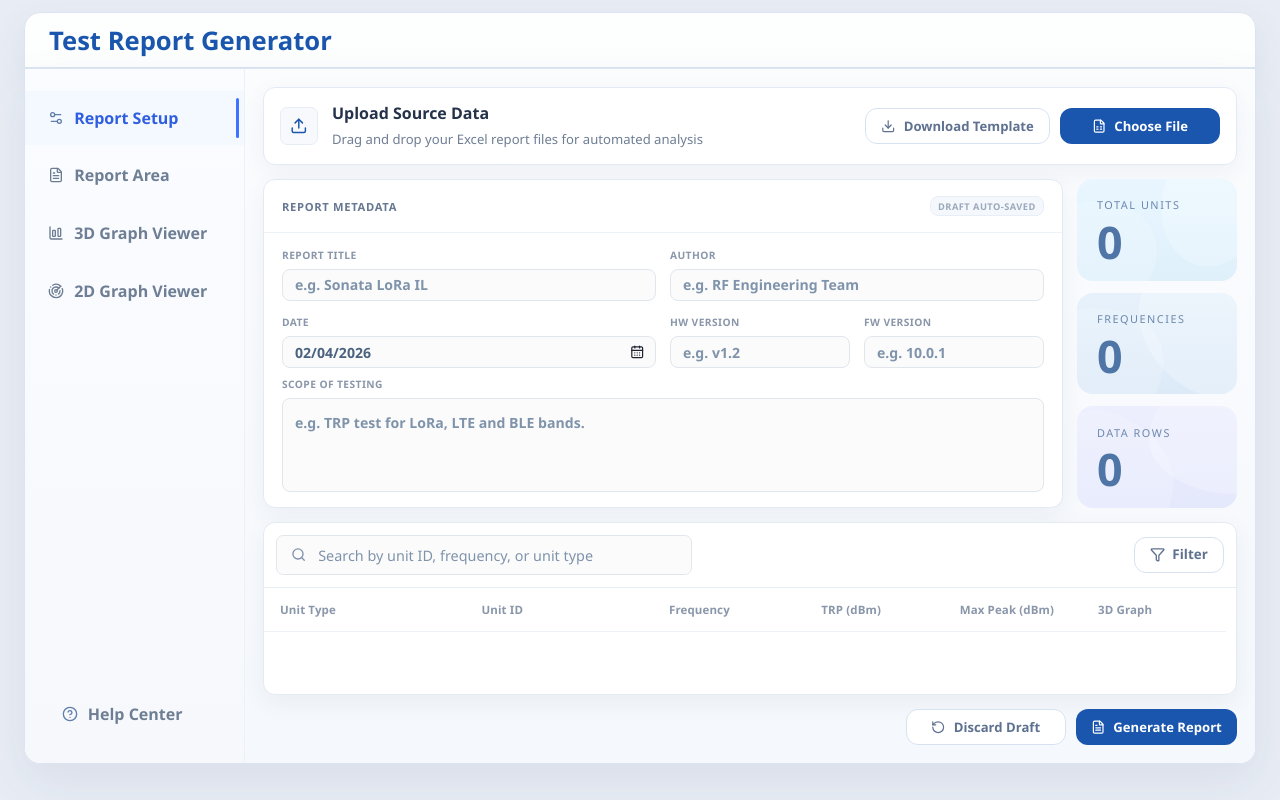
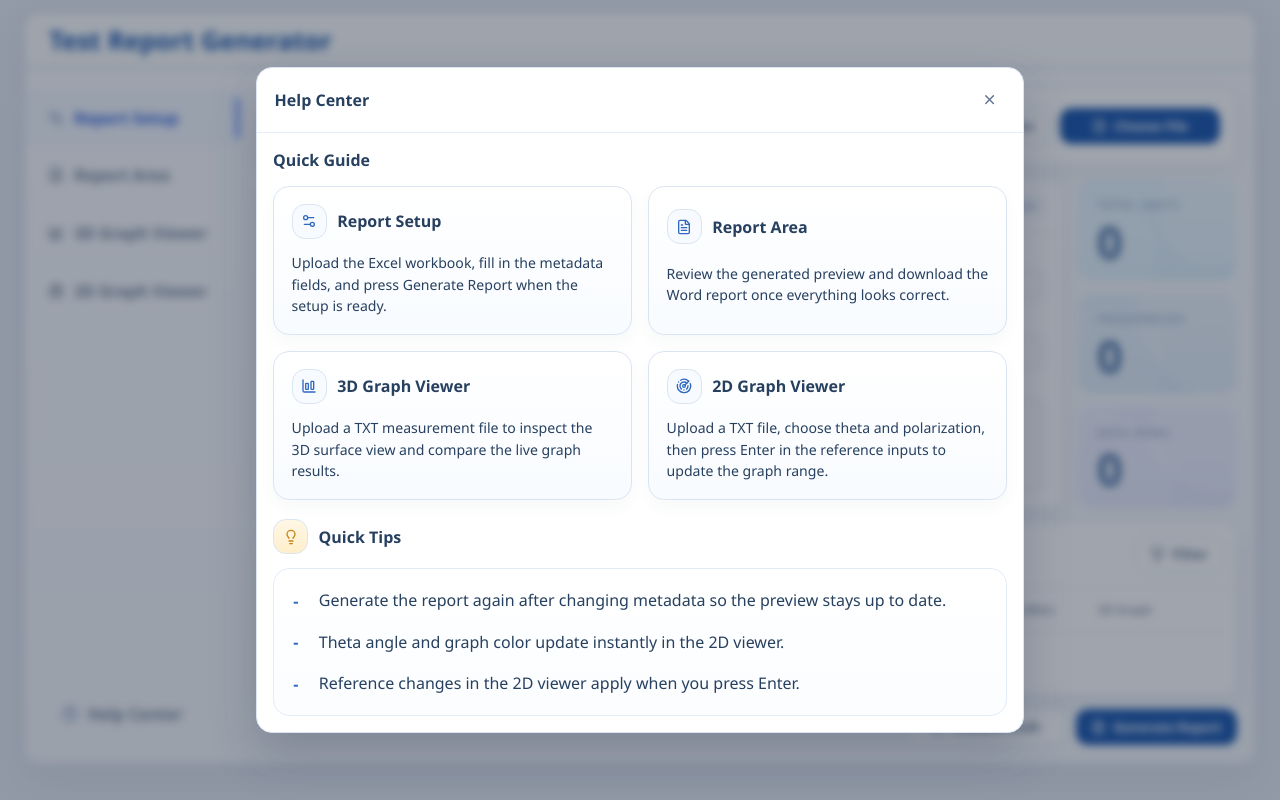
Before and after one commit to YossiAbutbul/ReportGenrator, a React (Vite) app: page / in a window 1280 px wide. Both pictures are taken after a click on the button "Help Center". Built offline with nearby package versions, Linux system fonts and the light colour scheme.

Commit message:
create a helping center modal

```diff
--- /dev/null
+++ b/src/components/help/HelpCenterModal.tsx
@@ -0,0 +1,84 @@
+import type { ReactElement } from 'react';
+import { FileText, Radar, Settings2, ChartColumnBig, Lightbulb } from 'lucide-react';
+import { Modal } from '../common/Modal';
+
+type HelpCenterModalProps = {
+  isOpen: boolean;
+  onClose: () => void;
+};
+
+const guideSections = [
+  {
+    description: 'Upload the Excel workbook, fill in the metadata fields, and press Generate Report when the setup is ready.',
+    icon: Settings2,
+    title: 'Report Setup',
+  },
+  {
+    description: 'Review the generated preview and download the Word report once everything looks correct.',
+    icon: FileText,
+    title: 'Report Area',
+  },
+  {
+    description: 'Upload a TXT measurement file to inspect the 3D surface view and compare the live graph results.',
+    icon: ChartColumnBig,
+    title: '3D Graph Viewer',
+  },
+  {
+    description: 'Upload a TXT file, choose theta and polarization, then press Enter in the reference inputs to update the graph range.',
+    icon: Radar,
+    title: '2D Graph Viewer',
+  },
+] as const;
+
+const quickTips = [
+  'Generate the report again after changing metadata so the preview stays up to date.',
+  'Theta angle and graph color update instantly in the 2D viewer.',
+  'Reference changes in the 2D viewer apply when you press Enter.',
+];
+
+export function HelpCenterModal({
+  isOpen,
+  onClose,
+}: HelpCenterModalProps): ReactElement {
+  return (
+    <Modal
+      className="modal__dialog--help-center"
+      isOpen={isOpen}
+      title="Help Center"
+      onClose={onClose}
+    >
+      <div className="help-center">
+        <section className="help-center__section">
+          <h3 className="help-center__heading">Quick Guide</h3>
+          <div className="help-center__grid">
+            {guideSections.map((section) => (
+              <article key={section.title} className="help-center__card">
+                <div className="help-center__card-title">
+                  <span className="help-center__icon" aria-hidden="true">
+                    <section.icon aria-hidden="true" />
+                  </span>
+                  <h4>{section.title}</h4>
+                </div>
+                <p>{section.description}</p>
+              </article>
+            ))}
+          </div>
+        </section>
+
+        <section className="help-center__section">
+          <div className="help-center__tips-header">
+            <span className="help-center__icon help-center__icon--tip" aria-hidden="true">
+              <Lightbulb aria-hidden="true" />
+            </span>
+            <h3 className="help-center__heading">Quick Tips</h3>
+          </div>
+          <ul className="help-center__tips">
+            {quickTips.map((tip) => (
+              <li key={tip}>{tip}</li>
+            ))}
+          </ul>
+        </section>
+      </div>
+    </Modal>
+  );
+}
--- a/src/components/layout/AppShell.tsx
+++ b/src/components/layout/AppShell.tsx
@@ -1,4 +1,6 @@
 import type { PropsWithChildren, ReactElement } from 'react';
+import { useState } from 'react';
+import { HelpCenterModal } from '../help/HelpCenterModal';
 import { ShellHeader } from './ShellHeader';
 import { SidebarNav } from './SidebarNav';
 import type { AppPage } from '../../types/navigation';
@@ -13,6 +15,8 @@ export function AppShell({
   activePage,
   onNavigate,
 }: AppShellProps): ReactElement {
+  const [isHelpOpen, setIsHelpOpen] = useState(false);
+
   return (
     <div className="app-shell">
       <ShellHeader />
@@ -20,10 +24,12 @@ export function AppShell({
         <SidebarNav
           activeItem={activePage}
           onNavigate={onNavigate}
+          onOpenHelp={() => setIsHelpOpen(true)}
           footerLabel="Help Center"
         />
         <main className="app-shell__content">{children}</main>
       </div>
+      <HelpCenterModal isOpen={isHelpOpen} onClose={() => setIsHelpOpen(false)} />
     </div>
   );
 }
--- a/src/components/layout/SidebarNav.tsx
+++ b/src/components/layout/SidebarNav.tsx
@@ -18,12 +18,14 @@ type NavItem = {
 type SidebarNavProps = {
   activeItem: AppPage;
   onNavigate: (item: AppPage) => void;
+  onOpenHelp: () => void;
   footerLabel: string;
 };
 
 export function SidebarNav({
   activeItem,
   onNavigate,
+  onOpenHelp,
   footerLabel,
 }: SidebarNavProps): ReactElement {
   const items: NavItem[] = [
@@ -59,7 +61,7 @@ export function SidebarNav({
         </nav>
       </div>
 
-      <button className="sidebar-nav__footer" type="button">
+      <button className="sidebar-nav__footer" type="button" onClick={onOpenHelp}>
         <span className="sidebar-nav__item-icon" aria-hidden="true">
           <HelpCircle aria-hidden="true" />
         </span>
--- a/src/styles/modal.css
+++ b/src/styles/modal.css
@@ -30,6 +30,12 @@
   max-height: min(24rem, calc(100dvh - 3rem));
 }
 
+.modal__dialog--help-center {
+  width: min(48rem, 100%);
+  height: auto;
+  max-height: min(42rem, calc(100dvh - 3rem));
+}
+
 .modal__header {
   display: flex;
   align-items: center;
@@ -53,9 +59,9 @@
   width: 2rem;
   height: 2rem;
   padding: 0;
-  border: var(--border-thin) solid #d8e2f0;
+  border: 0;
   border-radius: 0.7rem;
-  background: #ffffff;
+  background: transparent;
   color: #5f7290;
 }
 
@@ -65,10 +71,128 @@
   stroke-width: 2.2;
 }
 
+.modal__close:hover {
+  background: #f4f8ff;
+  color: #274c8f;
+}
+
 .modal__content {
   min-height: 0;
-  overflow: hidden;
+  overflow: auto;
   padding: 1rem;
+}
+
+.help-center {
+  display: grid;
+  gap: 1.2rem;
+}
+
+.help-center__section {
+  display: grid;
+  gap: 0.95rem;
+}
+
+.help-center__heading {
+  margin: 0;
+  color: #27405f;
+  font-size: 1rem;
+  font-weight: 800;
+}
+
+.help-center__grid {
+  display: grid;
+  grid-template-columns: repeat(2, minmax(0, 1fr));
+  gap: 1rem;
+}
+
+.help-center__card {
+  display: grid;
+  gap: 0.8rem;
+  padding: 1.05rem 1.1rem;
+  border: var(--border-thin) solid #dbe5f2;
+  border-radius: 1rem;
+  background: linear-gradient(180deg, #ffffff 0%, #f8fbff 100%);
+  box-shadow: 0 0.45rem 1rem rgba(42, 64, 102, 0.04);
+}
+
+.help-center__card-title,
+.help-center__tips-header {
+  display: flex;
+  align-items: center;
+  gap: 0.65rem;
+}
+
+.help-center__card h4 {
+  margin: 0;
+  color: #27405f;
+  font-size: 1rem;
+  font-weight: 800;
+}
+
+.help-center__card p {
+  margin: 0;
+  color: #27405f;
+  font-size: 0.88rem;
+  line-height: 1.55;
+}
+
+.help-center__icon {
+  display: inline-flex;
+  align-items: center;
+  justify-content: center;
+  width: 2.2rem;
+  height: 2.2rem;
+  border: var(--border-thin) solid #dbe5f2;
+  border-radius: 0.8rem;
+  background: #f7faff;
+  color: #2f68bf;
+  flex-shrink: 0;
+}
+
+.help-center__icon svg {
+  width: 1rem;
+  height: 1rem;
+  stroke-width: 2;
+}
+
+.help-center__icon--tip {
+  background: linear-gradient(180deg, #fff7e6 0%, #ffefca 100%);
+  color: #c48618;
+}
+
+.help-center__tips-header {
+  margin-bottom: -0.1rem;
+}
+
+.help-center__tips {
+  display: grid;
+  gap: 0.65rem;
+  list-style: none;
+  margin: 0;
+  padding: 1rem 1.1rem 1rem;
+  border: var(--border-thin) solid #e3ebf6;
+  border-radius: 1rem;
+  background: linear-gradient(180deg, #ffffff 0%, #fbfdff 100%);
+  color: #27405f;
+}
+
+.help-center__tips li {
+  position: relative;
+  line-height: 1.55;
+  min-height: 1.4rem;
+  padding: 0.2rem 0 0.2rem 1.7rem;
+}
+
+.help-center__tips li::before {
+  content: "-";
+  position: absolute;
+  top: 50%;
+  left: 0.1rem;
+  transform: translateY(-50%);
+  color: #2f68bf;
+  font-size: 1rem;
+  font-weight: 800;
+  line-height: 1;
 }
 
 @keyframes modal-fade-in {
@@ -94,3 +218,9 @@
     transform: translateY(0) scale(1);
   }
 }
+
+@media (max-width: 40rem) {
+  .help-center__grid {
+    grid-template-columns: 1fr;
+  }
+}
```
